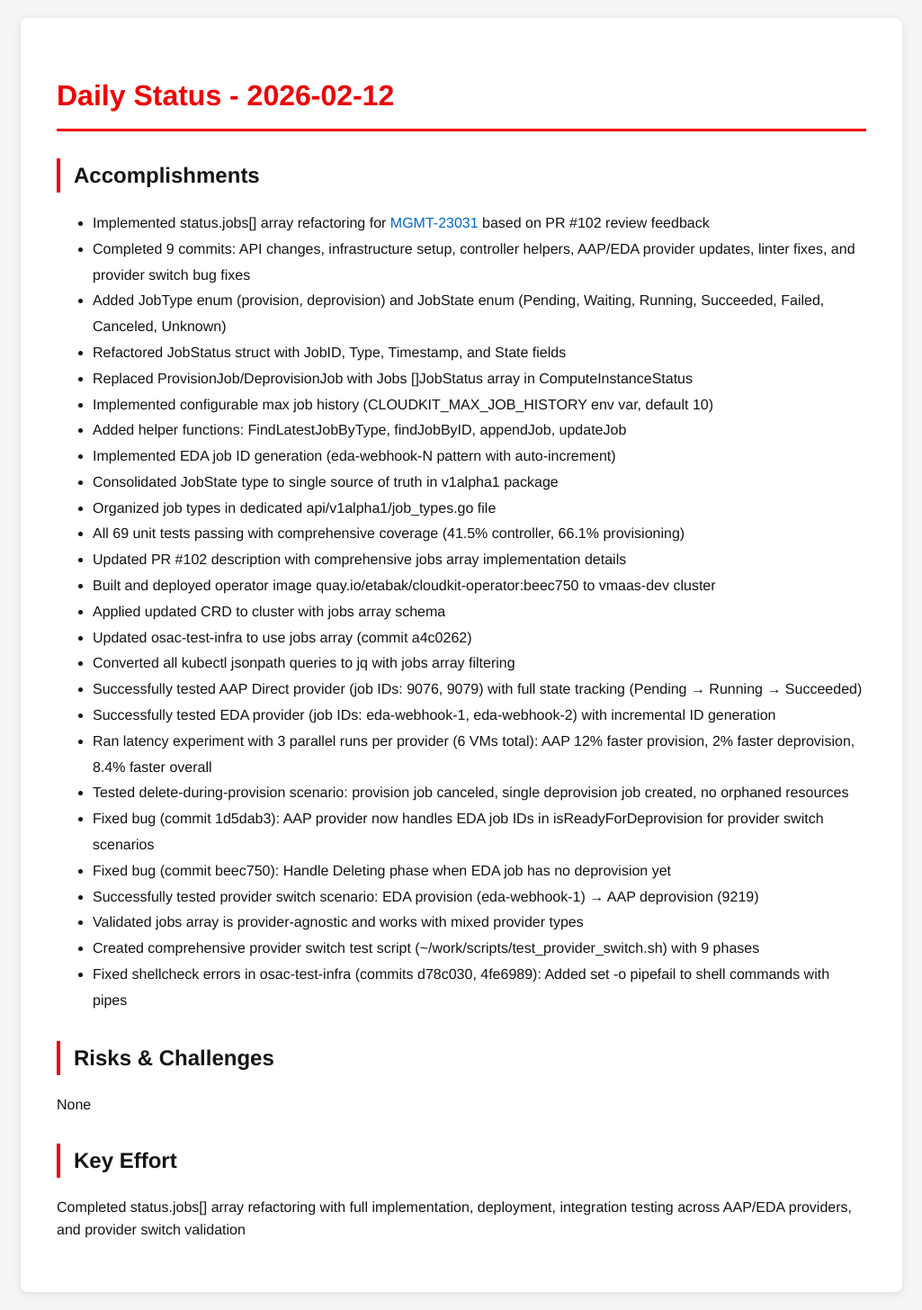
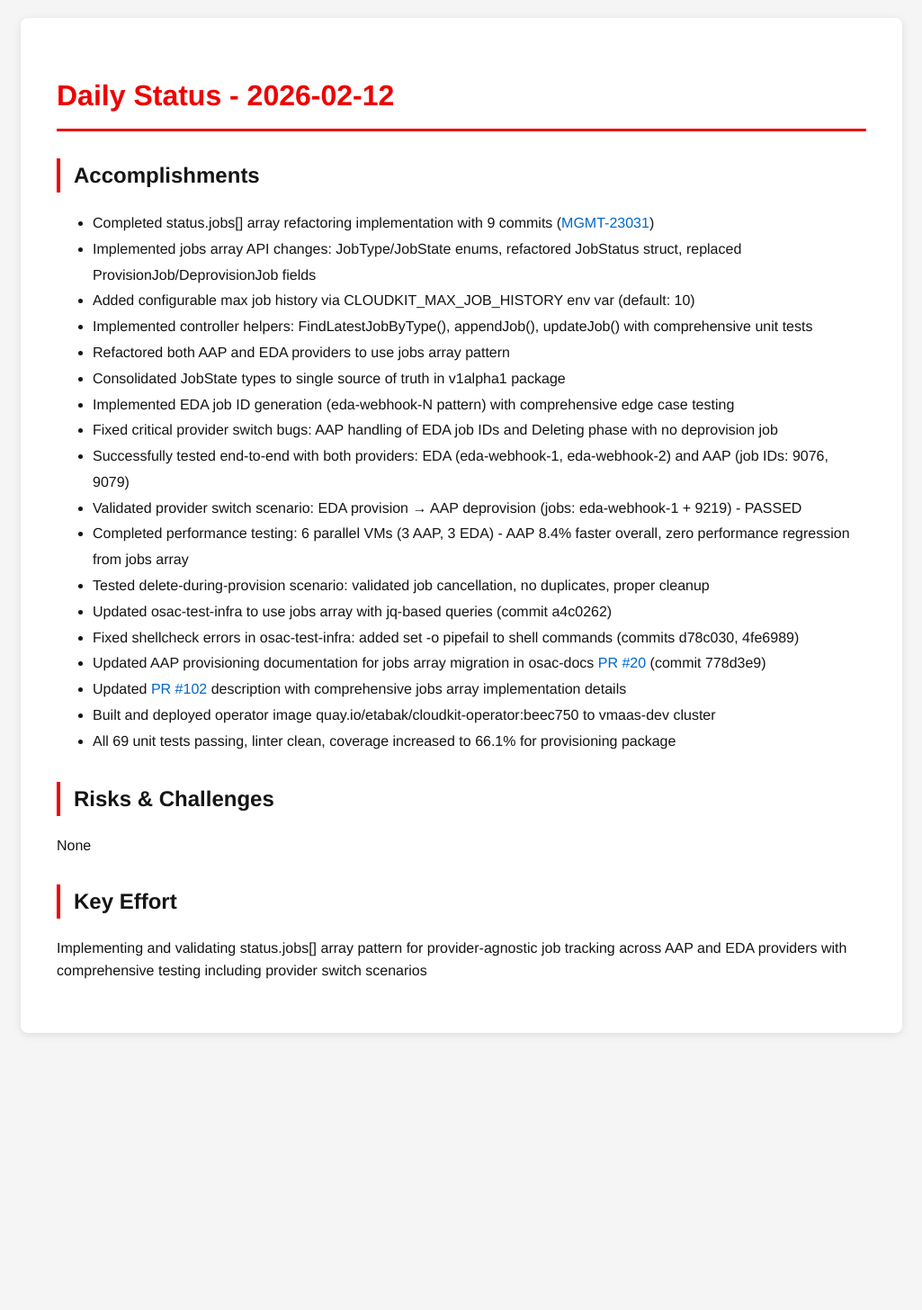
Before and after one commit to tzvatot/daily-status, a Jekyll site: the page built from 2026-02-12.md, in a window 1280 px wide. Shown: the whole page at 90% size, without its empty margins (127-1152 px from the left). Built offline with Jekyll 4.4.1, drawn with Linux system fonts in a browser that asks for light colours; after the commit the page ends 1168 px from its top, so only the background shows below that.

Commit message:
Daily status update - 2026-02-12

```diff
--- a/2026-02-12.md
+++ b/2026-02-12.md
@@ -7,35 +7,27 @@ date: 2026-02-12
 # Daily Status - 2026-02-12
 
 ## Accomplishments
-- Implemented status.jobs[] array refactoring for [MGMT-23031](https://issues.redhat.com/browse/MGMT-23031) based on PR #102 review feedback
-- Completed 9 commits: API changes, infrastructure setup, controller helpers, AAP/EDA provider updates, linter fixes, and provider switch bug fixes
-- Added JobType enum (provision, deprovision) and JobState enum (Pending, Waiting, Running, Succeeded, Failed, Canceled, Unknown)
-- Refactored JobStatus struct with JobID, Type, Timestamp, and State fields
-- Replaced ProvisionJob/DeprovisionJob with Jobs []JobStatus array in ComputeInstanceStatus
-- Implemented configurable max job history (CLOUDKIT_MAX_JOB_HISTORY env var, default 10)
-- Added helper functions: FindLatestJobByType, findJobByID, appendJob, updateJob
-- Implemented EDA job ID generation (eda-webhook-N pattern with auto-increment)
-- Consolidated JobState type to single source of truth in v1alpha1 package
-- Organized job types in dedicated api/v1alpha1/job_types.go file
-- All 69 unit tests passing with comprehensive coverage (41.5% controller, 66.1% provisioning)
-- Updated PR #102 description with comprehensive jobs array implementation details
+- Completed status.jobs[] array refactoring implementation with 9 commits ([MGMT-23031](https://issues.redhat.com/browse/MGMT-23031))
+- Implemented jobs array API changes: JobType/JobState enums, refactored JobStatus struct, replaced ProvisionJob/DeprovisionJob fields
+- Added configurable max job history via CLOUDKIT_MAX_JOB_HISTORY env var (default: 10)
+- Implemented controller helpers: FindLatestJobByType(), appendJob(), updateJob() with comprehensive unit tests
+- Refactored both AAP and EDA providers to use jobs array pattern
+- Consolidated JobState types to single source of truth in v1alpha1 package
+- Implemented EDA job ID generation (eda-webhook-N pattern) with comprehensive edge case testing
+- Fixed critical provider switch bugs: AAP handling of EDA job IDs and Deleting phase with no deprovision job
+- Successfully tested end-to-end with both providers: EDA (eda-webhook-1, eda-webhook-2) and AAP (job IDs: 9076, 9079)
+- Validated provider switch scenario: EDA provision → AAP deprovision (jobs: eda-webhook-1 + 9219) - PASSED
+- Completed performance testing: 6 parallel VMs (3 AAP, 3 EDA) - AAP 8.4% faster overall, zero performance regression from jobs array
+- Tested delete-during-provision scenario: validated job cancellation, no duplicates, proper cleanup
+- Updated osac-test-infra to use jobs array with jq-based queries (commit a4c0262)
+- Fixed shellcheck errors in osac-test-infra: added set -o pipefail to shell commands (commits d78c030, 4fe6989)
+- Updated AAP provisioning documentation for jobs array migration in osac-docs [PR #20](https://github.com/osac-project/docs/pull/20) (commit 778d3e9)
+- Updated [PR #102](https://github.com/osac-project/osac-operator/pull/102) description with comprehensive jobs array implementation details
 - Built and deployed operator image quay.io/etabak/cloudkit-operator:beec750 to vmaas-dev cluster
-- Applied updated CRD to cluster with jobs array schema
-- Updated osac-test-infra to use jobs array (commit a4c0262)
-- Converted all kubectl jsonpath queries to jq with jobs array filtering
-- Successfully tested AAP Direct provider (job IDs: 9076, 9079) with full state tracking (Pending → Running → Succeeded)
-- Successfully tested EDA provider (job IDs: eda-webhook-1, eda-webhook-2) with incremental ID generation
-- Ran latency experiment with 3 parallel runs per provider (6 VMs total): AAP 12% faster provision, 2% faster deprovision, 8.4% faster overall
-- Tested delete-during-provision scenario: provision job canceled, single deprovision job created, no orphaned resources
-- Fixed bug (commit 1d5dab3): AAP provider now handles EDA job IDs in isReadyForDeprovision for provider switch scenarios
-- Fixed bug (commit beec750): Handle Deleting phase when EDA job has no deprovision yet
-- Successfully tested provider switch scenario: EDA provision (eda-webhook-1) → AAP deprovision (9219)
-- Validated jobs array is provider-agnostic and works with mixed provider types
-- Created comprehensive provider switch test script (~/work/scripts/test_provider_switch.sh) with 9 phases
-- Fixed shellcheck errors in osac-test-infra (commits d78c030, 4fe6989): Added set -o pipefail to shell commands with pipes
+- All 69 unit tests passing, linter clean, coverage increased to 66.1% for provisioning package
 
 ## Risks & Challenges
 None
 
 ## Key Effort
-Completed status.jobs[] array refactoring with full implementation, deployment, integration testing across AAP/EDA providers, and provider switch validation
+Implementing and validating status.jobs[] array pattern for provider-agnostic job tracking across AAP and EDA providers with comprehensive testing including provider switch scenarios
```
